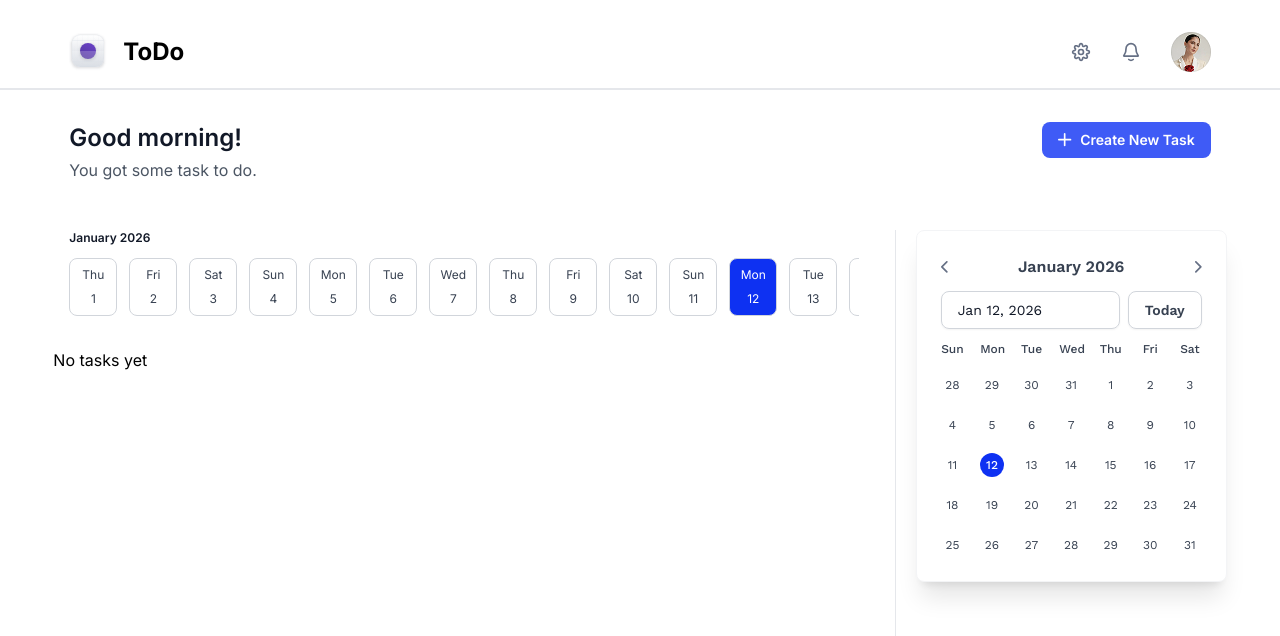
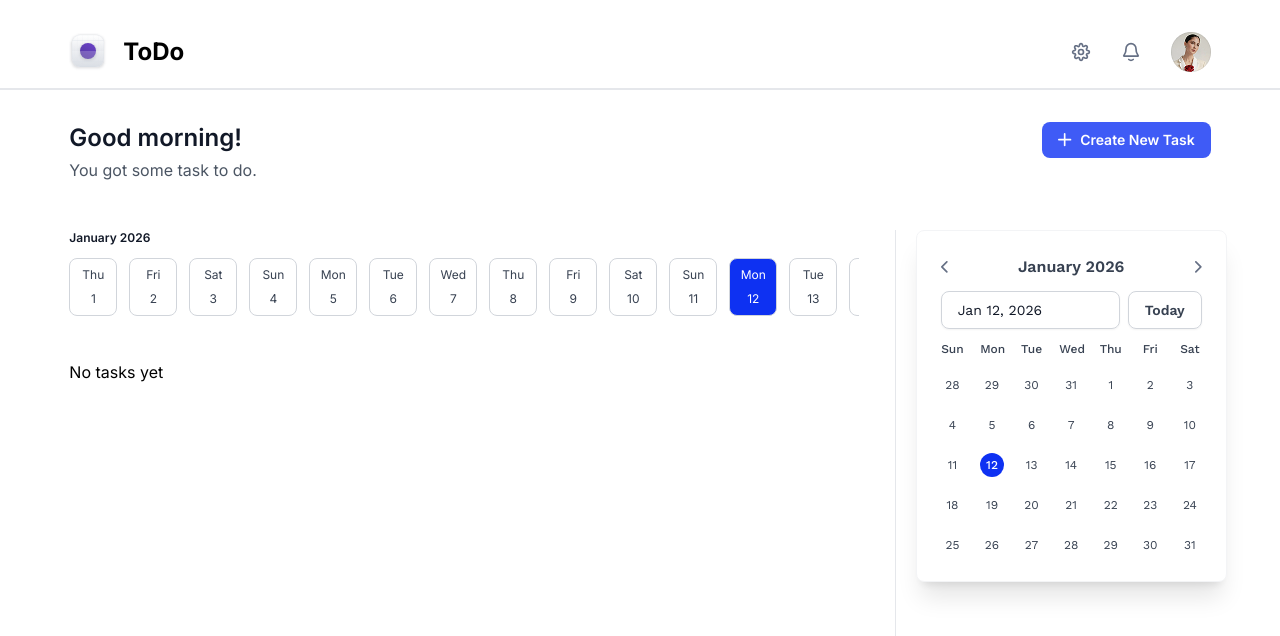
Before and after one commit to Israel-O-John/To-Do, a React (Vite) app: page / in a window 1280 px wide. Shown: the top 636 px of the page. Built offline with nearby package versions, Linux system fonts and the light colour scheme.

Commit message:
handle save

```diff
--- a/src/components/EditTask.jsx
+++ b/src/components/EditTask.jsx
@@ -42,6 +42,7 @@ function EditTask() {
 
     const updatedTasks = taskComponent.filter((task) => task.id !== selectedId);
     setTaskComponent([taskUpdate, ...updatedTasks]);
+    handleCancel();
   }
 
   function handleCancel() {
--- a/src/components/Tasks.jsx
+++ b/src/components/Tasks.jsx
@@ -89,7 +89,7 @@ function Tasks() {
   return (
     <>
       {taskComponent.length < 1 ? (
-        <h1>No tasks yet</h1>
+        <h1 className="px-4 py-3">No tasks yet</h1>
       ) : (
         <div className="px-4 md:w-full space-y-6">
           <h3
```
